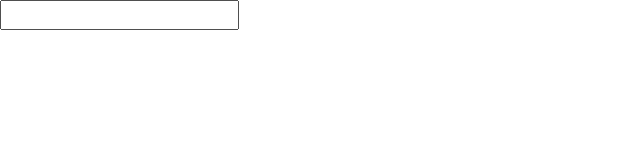
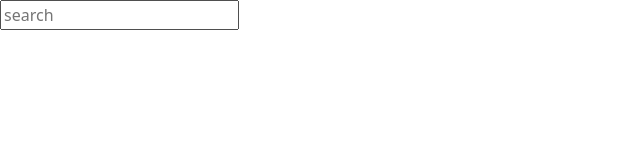
Before and after one commit to Vaibhavi7499/react-all-topics, a React (Create React App) app: page / in a window 1280 px wide. Shown: the top 160 px of the page, without its empty margins (0-640 px from the left). Built offline with nearby package versions, Linux system fonts and the light colour scheme.

Commit message:
debouncing in react

```diff
--- a/package.json
+++ b/package.json
@@ -8,6 +8,7 @@
     "@testing-library/user-event": "^13.5.0",
     "axios": "^1.7.7",
     "bootstrap": "^5.3.3",
+    "lodash": "^4.17.21",
     "react": "^18.3.1",
     "react-dom": "^18.3.1",
     "react-hook-form": "^7.53.1",
--- a/src/App.js
+++ b/src/App.js
@@ -4,13 +4,15 @@ import Counter from "./Counter/Counter";
 import Hover from "./Hover/Hover";
 import TransitionHook from "./React 18 Hooks/TransitionHook";
 import DefferedValueHook from "./React 18 Hooks/DefferedValueHook";
+import Debounc from "./Debouncing/Debounc";
 const App = () => {
   return (
     <div>
       {/* <Counter />
       <Hover /> */}
       {/* <TransitionHook/> */}
-      <DefferedValueHook/>
+      {/* <DefferedValueHook/> */}
+      <Debounc />
     </div>
   );
 };
--- /dev/null
+++ b/src/Debouncing/Debounc.jsx
@@ -0,0 +1,27 @@
+import { debounce } from 'lodash'
+import React, { useCallback, useState } from 'react'
+
+const Debounc = () => {
+    const [query, setQuery] = useState('')
+    let count = 0
+    const handleChange = useCallback(debounce((value) => {
+        count+=count
+        console.log("Searching for :",value)
+        console.log(count)
+        fetch('https://jsonplaceholder.typicode.com/todos/1')
+      .then(response => response.json())
+      .then(json => console.log(json))
+    },1000),[])
+
+   let inputChange = (e) => {
+        setQuery(e.target.value)
+         handleChange(e.target.value)
+    }
+  return (
+    <div>
+        <input type="text" value={query} onChange={(e) => inputChange(e)} placeholder='search' />
+    </div>
+  )
+}
+
+export default Debounc
```
Also changed, not shown: 1 other file (tests, documents, lock files or other folders).
